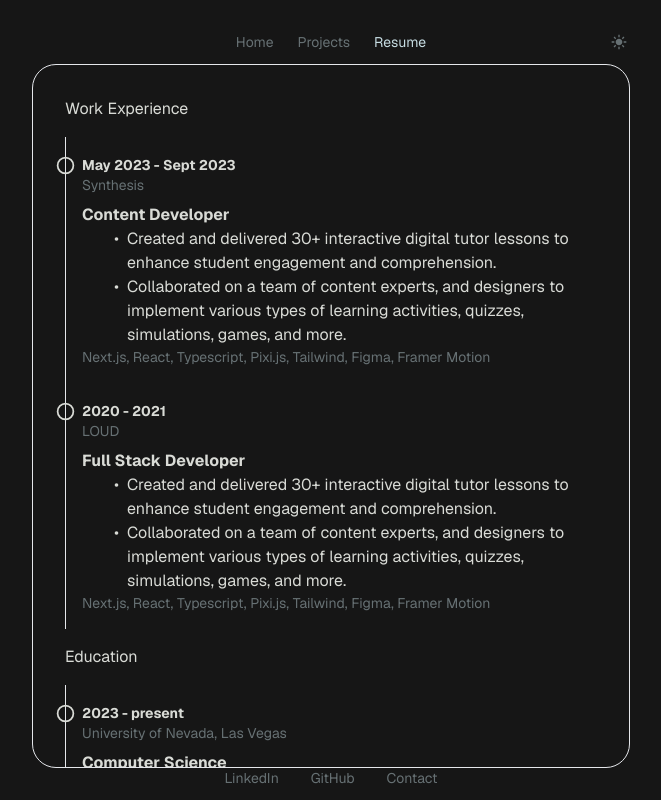
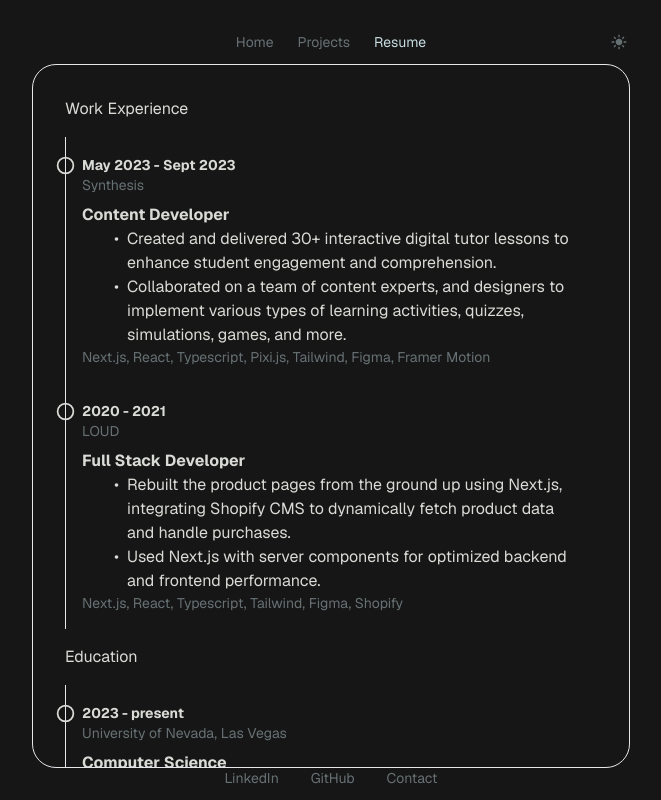
Before and after one commit to danielbuva/dani-portfolio, a Next.js app: page /resume in a window 1280 px wide. Shown: the whole page, without its empty margins (309-970 px from the left). Built offline with nearby package versions, Linux system fonts and the light colour scheme.

Commit message:
fix: edit duplicate work entry

```diff
--- a/src/app/resume/components/WorkExperienceEntries.tsx
+++ b/src/app/resume/components/WorkExperienceEntries.tsx
@@ -26,17 +26,16 @@ export default function WorkExperienceEntries() {
         organization="LOUD"
         title="Full Stack Developer"
         description={[
-          "Created and delivered 30+ interactive digital tutor lessons to enhance student engagement and comprehension.",
-          "Collaborated on a team of content experts, and designers to implement various types of learning activities, quizzes, simulations, games, and more.",
+          "Rebuilt the product pages from the ground up using Next.js, integrating Shopify CMS to dynamically fetch product data and handle purchases.",
+          "Used Next.js with server components for optimized backend and frontend performance.",
         ]}
         technologies={[
           "Next.js",
           "React",
           "Typescript",
-          "Pixi.js",
           "Tailwind",
           "Figma",
-          "Framer Motion",
+          "Shopify",
         ]}
       />
     </>
```
